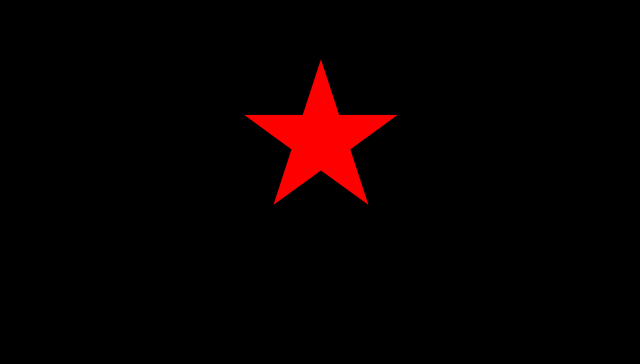
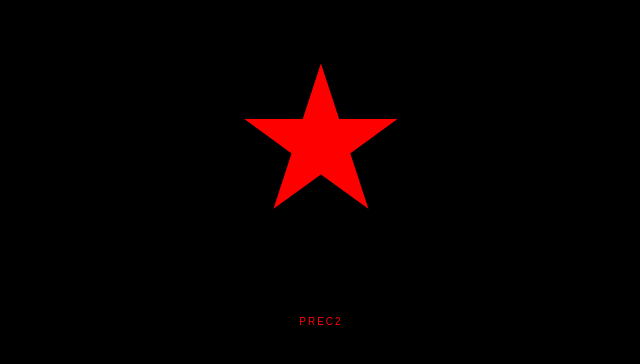
Before and after one commit to prec2/rev, a plain HTML site: page index.html in a window 1280 px wide. Shown: the part 226-590 px from the top of the page, 319-959 px from the left. Drawn offline with Linux system fonts and the light colour scheme.

Commit message:
Update style_star.css

```diff
--- a/style_star.css
+++ b/style_star.css
@@ -31,7 +31,7 @@ body {
     /* No need for user-select here since body */
 }
 
-#wordLabel {
+#signature {
     color: red;
     font-size: 10px;
     font-family: Arial, sans-serif;
```
